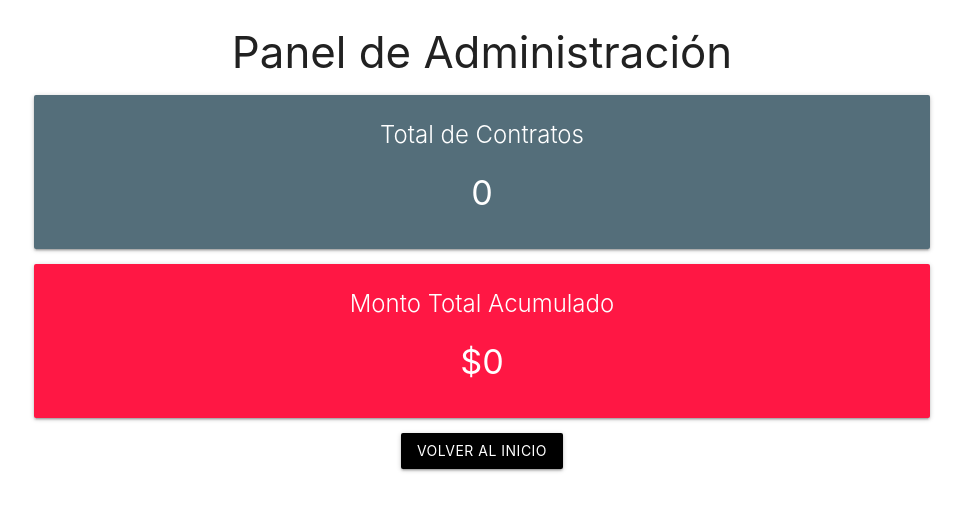
After one commit to hramirez289/portafolioGym, a Django app: page /admin-panel/ in a window 1280 px wide. The commit adds this page. Shown: the top 511 px of the page, without its empty margins (158-1121 px from the left). Run offline with Django 5.2, Linux system fonts and the light colour scheme; data that the repository does not hold is empty.

Commit message:
Acceso admin por RUT, panel admin y detalles de plan por usuario

```diff
--- /dev/null
+++ b/core/templates/panel_admin.html
@@ -0,0 +1,35 @@
+<!DOCTYPE html>
+<html lang="en">
+<head>
+  <meta charset="UTF-8">
+  <title>Panel de Administración</title>
+  <link rel="stylesheet" href="https://cdnjs.cloudflare.com/ajax/libs/materialize/1.0.0/css/materialize.min.css">
+</head>
+<body>
+
+<div class="container">
+  <h3 class="center-align">Panel de Administración</h3>
+
+  <!-- Tarjeta de Contratos -->
+  <div class="card blue-grey darken-1 white-text">
+    <div class="card-content center-align">
+      <span class="card-title">Total de Contratos</span>
+      <h4>{{ total_contratos }}</h4>
+    </div>
+  </div>
+
+  <!-- Tarjeta de Monto Total -->
+  <div class="card red accent-3 white-text">
+    <div class="card-content center-align">
+      <span class="card-title">Monto Total Acumulado</span>
+      <h4>${{ total_monto }}</h4>
+    </div>
+  </div>
+
+  <div class="center-align">
+    <a href="{% url 'index' %}" class="btn black">Volver al inicio</a>
+  </div>
+</div>
+
+</body>
+</html>
--- a/core/urls.py
+++ b/core/urls.py
@@ -1,10 +1,12 @@
 from django.urls import path
-from .views import index, registro, contacto, seleccionar_plan
+from .views import index, registro, contacto, seleccionar_plan,  mi_espacio, panel_admin
 
 urlpatterns = [
     path('', index, name="index"),
     path('registro', registro, name="registro"),
     path('contacto', contacto, name="contacto"),
     path('planes/<str:plan_nombre>/<int:precio>/', seleccionar_plan, name='seleccionar_plan'),
+    path('mi-espacio/', mi_espacio, name='mi_espacio'),
+    path('admin-panel/', panel_admin, name='panel_admin'),
 
 ]
--- a/core/views.py
+++ b/core/views.py
@@ -1,6 +1,11 @@
 from django.shortcuts import render, redirect
 from .models import ContratoPlan
 from django.contrib import messages
+from datetime import timedelta
+from dateutil.relativedelta import relativedelta  # Para sumar meses
+from django.db.models import Sum, Count
+
+ADMIN_RUT = '99999999-9'
 
 def index(request):
     return render(request, 'index.html')
@@ -37,3 +42,36 @@ def seleccionar_plan(request, plan_nombre, precio):
         return redirect('index')  # Redirige al inicio
 
     return render(request, 'planes.html', {'plan': plan_nombre, 'precio': precio})
+
+
+def mi_espacio(request):
+    if request.method == 'POST':
+        rut = request.POST.get('rut')
+
+        # 🚨 Validación para RUT de Administrador
+        if rut == ADMIN_RUT:
+            return redirect('panel_admin')
+
+        try:
+            contrato = ContratoPlan.objects.filter(rut=rut).latest('fecha_contratacion')
+            fecha_inicio = contrato.fecha_contratacion
+            fecha_termino = fecha_inicio + relativedelta(months=1)
+            return render(request, 'mi_espacio.html', {
+                'contrato': contrato,
+                'fecha_inicio': fecha_inicio,
+                'fecha_termino': fecha_termino
+            })
+        except ContratoPlan.DoesNotExist:
+            return render(request, 'index.html', {'error': 'RUT no encontrado. Verifica e intenta nuevamente.'})
+
+    return redirect('index')
+
+
+def panel_admin(request):
+    total_contratos = ContratoPlan.objects.count()
+    total_monto = ContratoPlan.objects.aggregate(Sum('precio'))['precio__sum'] or 0
+
+    return render(request, 'panel_admin.html', {
+        'total_contratos': total_contratos,
+        'total_monto': total_monto
+    })
```
Also changed, not shown: core/templates/index.html (+22 -25 lines), core/templates/mi_espacio.html (added, +41 -0 lines).
